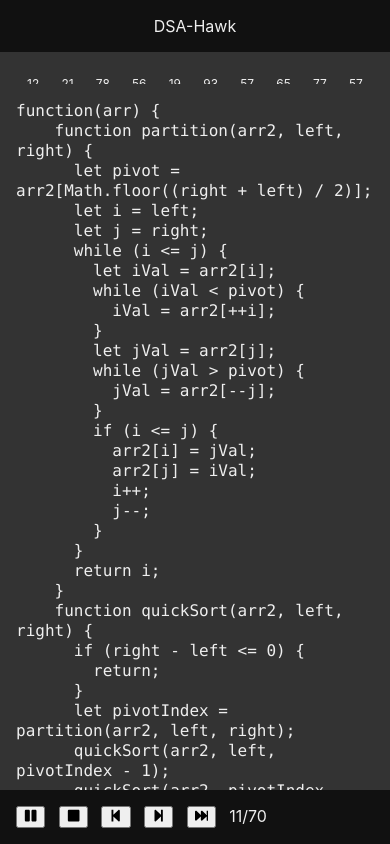
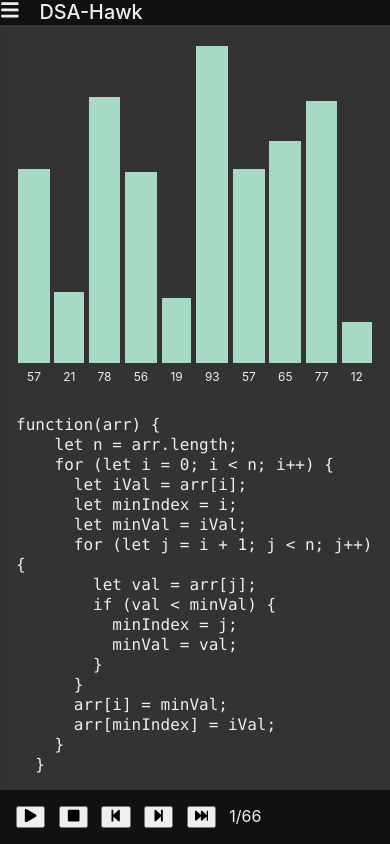
Before and after one commit to HenryLoo/DSA-Hawk, a React (Create React App) app: page / in a window 390 px wide. Built offline with nearby package versions, Linux system fonts and the light colour scheme.

Commit message:
Implement navigation menu

```diff
--- a/src/App.css
+++ b/src/App.css
@@ -14,8 +14,11 @@
 
 .App-header {
   grid-area: header;
-  /* font-size: calc(10px + 3vmin); */
-  padding: 1em;
+}
+
+.App-title {
+  font-size: calc(14px + 1.5vmin);
+  font-weight: 500;
 }
 
 .App-display {
@@ -49,11 +52,6 @@
 }
 
 @media only screen and (max-width: 768px) {
-  .App-header {
-    display: flex;
-    justify-content: center;
-  }
-
   .App {
     grid-template-areas:
         "header"
--- a/src/App.js
+++ b/src/App.js
@@ -1,20 +1,27 @@
 import React from 'react';
 import './App.css';
 
+import NavigationMenu from './NavigationMenu';
 import Visualizer from './Visualizer';
 import TabMenu from './TabMenu';
 import Controls from './Controls';
-import Sorting from './dsa/Sorting'
+import Sorting from './dsa/Sorting';
 
 class App extends React.Component {
   constructor(props) {
     super(props);
 
+    let dsaList = [];
+    for (let key in Sorting) {
+      dsaList.push(Sorting[key]);
+    }
+
     this.state = {
       currentStep: 0,
       steps: [],
-      currentDSA: Sorting.quickSort,
-      isPlaying: false
+      dsaList: dsaList,
+      currentDSA: 0,
+      isPlaying: false,
     };
 
     this.handlePlay = this.handlePlay.bind(this);
@@ -23,11 +30,11 @@ class App extends React.Component {
     this.handleStepForward = this.handleStepForward.bind(this);
     this.handleStepBackward = this.handleStepBackward.bind(this);
     this.handleStepEnd = this.handleStepEnd.bind(this);
+    this.handleDSASelect = this.handleDSASelect.bind(this);
   }
 
   componentDidMount() {
-    this.initializeSteps(this.state.currentDSA);
-    this.handlePlay();
+    this.handleDSASelect(0);
   }
 
   componentWillUnmount() {
@@ -48,7 +55,12 @@ class App extends React.Component {
     }
   }
 
-  initializeSteps(algorithm) {
+  initializeSteps() {
+    if (this.state.currentDSA < 0 ||
+      this.state.currentDSA >= this.state.dsaList.length) {
+      return;
+    }
+
     const LENGTH = 10;
     const MAX_VAL = 89;
     let stepsArr = [];
@@ -72,7 +84,7 @@ class App extends React.Component {
       }
     });
 
-    algorithm(proxy);
+    this.state.dsaList[this.state.currentDSA](proxy);
     this.setState({
       currentStep: 0,
       steps: stepsArr
@@ -126,11 +138,21 @@ class App extends React.Component {
     this.stopTimer();
   }
 
+  handleDSASelect(index) {
+    this.setState({
+      currentDSA: index
+    });
+
+    this.initializeSteps();
+    this.handleStop();
+  }
+
   render() {
     return (
       <div className="App">
         <div className="App-header App-dark">
-          <span>DSA-Hawk</span>
+          <NavigationMenu dsaList={this.state.dsaList} handleDSASelect={this.handleDSASelect}/>
+          <span className="App-title">DSA-Hawk</span>
         </div>
         <div className="App-tabs">
           <TabMenu />
@@ -140,7 +162,7 @@ class App extends React.Component {
         </div>
         <div className="App-side App-light">
           <code>
-            {this.state.currentDSA.toString()}
+            {this.state.dsaList[this.state.currentDSA].toString()}
           </code>
         </div>
         <div className="App-footer App-dark">
--- a/src/Controls.js
+++ b/src/Controls.js
@@ -1,5 +1,5 @@
 import './Controls.css';
-import { FaPlay, FaPause, FaStop, FaStepBackward, FaStepForward, FaFastForward } from 'react-icons/fa'
+import { FaPlay, FaPause, FaStop, FaStepBackward, FaStepForward, FaFastForward } from 'react-icons/fa';
 
 function Controls(props) {
   let playButton = props.isPlaying === false ?
--- /dev/null
+++ b/src/NavigationMenu.css
@@ -0,0 +1,51 @@
+#Navigation-toggle {
+  display: none;
+}
+
+.Navigation-open {
+  float: left;
+  padding-right: 1em;
+  cursor: pointer;
+  font-size: calc(10px + 2.5vmin);
+}
+
+.Navigation-exit {
+  float: right;
+  padding: 1.2rem;
+  font-size: calc(10px + 3vmin);
+  font-weight: 700;
+  cursor: pointer;
+}
+
+.Navigation-aside {
+  position: absolute;
+  width: 30%;
+  height: calc(100vh - 2em);
+  left: calc(-32% - 2em);
+  z-index: 1;
+  padding: 1em;
+  font-size: calc(8px + 1.5vmin);
+  background-color: #223;
+  box-shadow: 2px 0px 5px rgba(0, 0, 0, 0.5);
+  transition: left 0.5s ease-in-out;
+}
+
+.Navigation-aside li label {
+  cursor: pointer;
+}
+
+.Navigation-aside li label:hover {
+  color: #aaf;
+}
+
+#Navigation-toggle:checked ~ .Navigation-aside {
+  left: 0;
+}
+
+@media only screen and (max-width: 768px) {
+  .Navigation-aside {
+    width: 80%;
+    left: calc(-82% - 2em);
+    font-size: calc(8px + 4vmin);
+  }
+}
--- /dev/null
+++ b/src/NavigationMenu.js
@@ -0,0 +1,24 @@
+import './NavigationMenu.css'
+
+import { FaBars } from 'react-icons/fa';
+
+function NavigationMenu(props) {
+  return (
+    <div className="Navigation">
+      <input type="checkbox" id="Navigation-toggle"></input>
+
+      <aside className="Navigation-aside">
+        <label for="Navigation-toggle" className="Navigation-exit">X</label>
+        <ul>
+          {props.dsaList.map((dsa, i) => (
+            <li><label for="Navigation-toggle" onClick={()=>props.handleDSASelect(i)}>{dsa.name}</label></li>
+          ))}
+        </ul>
+      </aside>
+
+      <label for="Navigation-toggle" className="Navigation-open"><FaBars /></label>
+    </div>
+  );
+}
+
+export default NavigationMenu;
```
